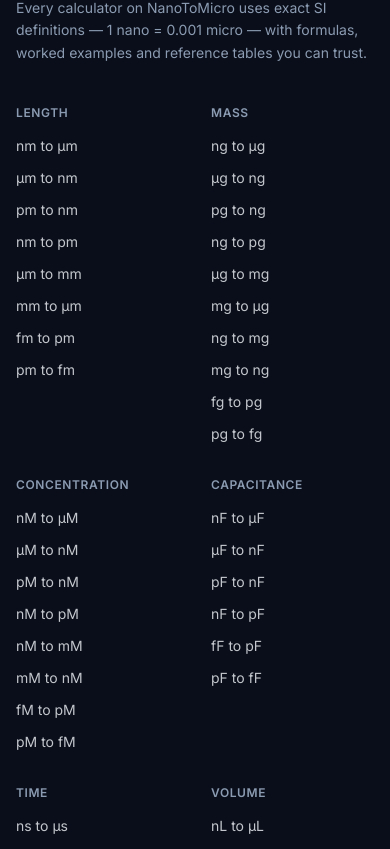
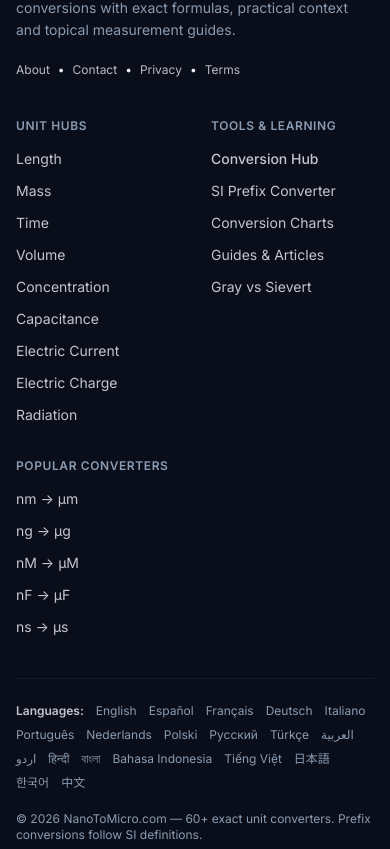
Before and after one commit to maryam-2021/NanoToMicro, a React (Vite) app in the folder app/: page / in a window 390 px wide. Shown: the part 6715-7564 px from the top of the page. Built offline with nearby package versions, Linux system fonts and the light colour scheme.

Commit message:
Connect navigation to authority hubs and languages

```diff
--- a/app/src/components/Layout.tsx
+++ b/app/src/components/Layout.tsx
@@ -1,6 +1,6 @@
 import { useState } from 'react';
 import { Link, NavLink } from 'react-router';
-import { Atom, BookOpen, ChevronDown, Menu, ArrowRightLeft, TableProperties } from 'lucide-react';
+import { Atom, BookOpen, ChevronDown, Menu, ArrowRightLeft, TableProperties, Languages } from 'lucide-react';
 import { Button } from '@/components/ui/button';
 import {
   DropdownMenu,
@@ -12,6 +12,9 @@
 } from '@/components/ui/dropdown-menu';
 import { Sheet, SheetContent, SheetHeader, SheetTitle, SheetTrigger } from '@/components/ui/sheet';
 import { CATEGORIES, CONVERTERS, getConverter } from '@/data/converters';
+import { CATEGORY_HUBS, categoryHubPath } from '@/data/category-hubs';
+import { LOCALIZED_HUBS } from '@/data/localized-hubs';
+import { converterPath } from '@/lib/routes';
 
 export function Layout({ children }: { children: React.ReactNode }) {
   const [open, setOpen] = useState(false);
@@ -24,9 +27,7 @@
             <span className="flex h-9 w-9 items-center justify-center rounded-lg bg-primary/15 text-primary">
               <Atom className="h-5 w-5" />
             </span>
-            <span className="text-lg">
-              Nano<span className="text-gradient-gold">To</span>Micro
-            </span>
+            <span className="text-lg">Nano<span className="text-gradient-gold">To</span>Micro</span>
           </Link>
 
           <nav className="hidden items-center gap-1 md:flex">
@@ -37,105 +38,99 @@
                 </Button>
               </DropdownMenuTrigger>
               <DropdownMenuContent align="start" className="max-h-[70vh] w-72 overflow-y-auto">
-                {CATEGORIES.map((cat) => (
+                {CATEGORIES.map((cat) => {
+                  const hubPath = categoryHubPath(cat.name);
+                  return (
                     <div key={cat.name}>
                       <DropdownMenuLabel className="text-xs uppercase tracking-wider text-muted-foreground">
-                      {cat.name}
+                        {hubPath ? <Link to={hubPath} className="hover:text-primary">{cat.name} hub</Link> : cat.name}
                       </DropdownMenuLabel>
                       {cat.slugs.map((slug) => {
                         const c = getConverter(slug)!;
                         return (
                           <DropdownMenuItem key={slug} asChild>
-                          <Link to={`/${slug}`} className="cursor-pointer">
+                            <Link to={converterPath(slug)} className="cursor-pointer">
                               {c.fromNamePlural} to {c.toNamePlural}
-                            <span className="ml-auto text-xs text-muted-foreground">
-                              {c.fromSymbol} → {c.toSymbol}
-                            </span>
+                              <span className="ml-auto text-xs text-muted-foreground">{c.fromSymbol} → {c.toSymbol}</span>
                             </Link>
                           </DropdownMenuItem>
                         );
                       })}
                       <DropdownMenuSeparator />
                     </div>
+                  );
+                })}
+                <DropdownMenuItem asChild>
+                  <Link to="/units/radiation/" className="cursor-pointer font-semibold text-primary">Radiation unit hub</Link>
+                </DropdownMenuItem>
+              </DropdownMenuContent>
+            </DropdownMenu>
+
+            <Button variant="ghost" asChild className="gap-1.5 text-sm font-medium">
+              <NavLink to="/nano-to-micro-conversion/"><Atom className="h-4 w-4 opacity-60" /> Conversion Hub</NavLink>
+            </Button>
+            <Button variant="ghost" asChild className="gap-1.5 text-sm font-medium">
+              <NavLink to="/si-prefix-converter/"><ArrowRightLeft className="h-4 w-4 opacity-60" /> SI Prefix</NavLink>
+            </Button>
+            <Button variant="ghost" asChild className="gap-1.5 text-sm font-medium">
+              <NavLink to="/guides/"><BookOpen className="h-4 w-4 opacity-60" /> Guides</NavLink>
+            </Button>
+
+            <DropdownMenu>
+              <DropdownMenuTrigger asChild>
+                <Button variant="ghost" className="gap-1.5 text-sm font-medium">
+                  <Languages className="h-4 w-4 opacity-60" /> Languages <ChevronDown className="h-4 w-4 opacity-60" />
+                </Button>
+              </DropdownMenuTrigger>
+              <DropdownMenuContent align="end" className="max-h-[70vh] w-56 overflow-y-auto">
+                <DropdownMenuItem asChild><Link to="/nano-to-micro-conversion/">English</Link></DropdownMenuItem>
+                <DropdownMenuSeparator />
+                {LOCALIZED_HUBS.map((locale) => (
+                  <DropdownMenuItem key={locale.code} asChild>
+                    <Link to={`/${locale.code}/`} lang={locale.code}>{locale.language}</Link>
+                  </DropdownMenuItem>
                 ))}
               </DropdownMenuContent>
             </DropdownMenu>
-            <Button variant="ghost" asChild className="gap-1.5 text-sm font-medium">
-              <NavLink to="/nano-to-micro-conversion/">
-                <Atom className="h-4 w-4 opacity-60" /> Conversion Hub
-              </NavLink>
-            </Button>
-            <Button variant="ghost" asChild className="gap-1.5 text-sm font-medium">
-              <NavLink to="/si-prefix-converter">
-                <ArrowRightLeft className="h-4 w-4 opacity-60" /> SI Prefix Converter
-              </NavLink>
-            </Button>
-            <Button variant="ghost" asChild className="gap-1.5 text-sm font-medium">
-              <NavLink to="/conversion-charts">
-                <TableProperties className="h-4 w-4 opacity-60" /> Charts
-              </NavLink>
-            </Button>
-            <Button variant="ghost" asChild className="gap-1.5 text-sm font-medium">
-              <NavLink to="/guides">
-                <BookOpen className="h-4 w-4 opacity-60" /> Guides
-              </NavLink>
-            </Button>
           </nav>
 
           <Sheet open={open} onOpenChange={setOpen}>
             <SheetTrigger asChild className="md:hidden">
-              <Button variant="ghost" size="icon" aria-label="Open menu">
-                <Menu className="h-5 w-5" />
-              </Button>
+              <Button variant="ghost" size="icon" aria-label="Open menu"><Menu className="h-5 w-5" /></Button>
             </SheetTrigger>
             <SheetContent side="right" className="w-80 overflow-y-auto">
-              <SheetHeader>
-                <SheetTitle className="flex items-center gap-2">
-                  <Atom className="h-5 w-5 text-primary" /> NanoToMicro
-                </SheetTitle>
-              </SheetHeader>
+              <SheetHeader><SheetTitle className="flex items-center gap-2"><Atom className="h-5 w-5 text-primary" /> NanoToMicro</SheetTitle></SheetHeader>
               <div className="mt-6 flex flex-col gap-1">
-                <Link
-                  to="/si-prefix-converter"
-                  onClick={() => setOpen(false)}
-                  className="rounded-md px-3 py-2 text-sm font-semibold text-primary hover:bg-accent"
-                >
-                  SI Prefix Converter
-                </Link>
-                <Link
-                  to="/conversion-charts"
-                  onClick={() => setOpen(false)}
-                  className="rounded-md px-3 py-2 text-sm font-semibold text-primary hover:bg-accent"
-                >
-                  Conversion Charts
-                </Link>
-                <Link
-                  to="/guides"
-                  onClick={() => setOpen(false)}
-                  className="rounded-md px-3 py-2 text-sm font-semibold text-primary hover:bg-accent"
-                >
-                  Guides & Articles
-                </Link>
-                {CATEGORIES.map((cat) => (
+                <Link to="/nano-to-micro-conversion/" onClick={() => setOpen(false)} className="rounded-md px-3 py-2 text-sm font-semibold text-primary hover:bg-accent">Conversion Hub</Link>
+                <Link to="/si-prefix-converter/" onClick={() => setOpen(false)} className="rounded-md px-3 py-2 text-sm font-semibold text-primary hover:bg-accent">SI Prefix Converter</Link>
+                <Link to="/conversion-charts/" onClick={() => setOpen(false)} className="rounded-md px-3 py-2 text-sm font-semibold text-primary hover:bg-accent">Conversion Charts</Link>
+                <Link to="/guides/" onClick={() => setOpen(false)} className="rounded-md px-3 py-2 text-sm font-semibold text-primary hover:bg-accent">Guides & Articles</Link>
+
+                {CATEGORIES.map((cat) => {
+                  const hubPath = categoryHubPath(cat.name);
+                  return (
                     <div key={cat.name} className="mt-3">
-                    <p className="px-3 pb-1 text-xs font-semibold uppercase tracking-wider text-muted-foreground">
-                      {cat.name}
-                    </p>
+                      {hubPath ? (
+                        <Link to={hubPath} onClick={() => setOpen(false)} className="block px-3 pb-1 text-xs font-semibold uppercase tracking-wider text-muted-foreground hover:text-primary">{cat.name} hub</Link>
+                      ) : (
+                        <p className="px-3 pb-1 text-xs font-semibold uppercase tracking-wider text-muted-foreground">{cat.name}</p>
+                      )}
                       {cat.slugs.map((slug) => {
                         const c = getConverter(slug)!;
-                      return (
-                        <Link
-                          key={slug}
-                          to={`/${slug}`}
-                          onClick={() => setOpen(false)}
-                          className="block rounded-md px-3 py-2 text-sm hover:bg-accent"
-                        >
-                          {c.fromNamePlural} to {c.toNamePlural}
-                        </Link>
+                        return <Link key={slug} to={converterPath(slug)} onClick={() => setOpen(false)} className="block rounded-md px-3 py-2 text-sm hover:bg-accent">{c.fromNamePlural} to {c.toNamePlural}</Link>;
+                      })}
+                    </div>
                   );
                 })}
+
+                <Link to="/units/radiation/" onClick={() => setOpen(false)} className="mt-3 rounded-md px-3 py-2 text-sm font-semibold text-primary hover:bg-accent">Radiation unit hub</Link>
+
+                <div className="mt-4 border-t border-border pt-4">
+                  <p className="px-3 pb-2 text-xs font-semibold uppercase tracking-wider text-muted-foreground">Languages</p>
+                  <div className="grid grid-cols-2 gap-1">
+                    {LOCALIZED_HUBS.map((locale) => <Link key={locale.code} to={`/${locale.code}/`} lang={locale.code} onClick={() => setOpen(false)} className="rounded-md px-3 py-2 text-sm hover:bg-accent">{locale.language}</Link>)}
                   </div>
-                ))}
+                </div>
               </div>
             </SheetContent>
           </Sheet>
@@ -146,69 +141,54 @@
 
       <footer className="border-t border-border/70 bg-card/40">
         <div className="mx-auto w-full max-w-6xl px-4 py-12 sm:px-6">
-          <div className="grid gap-10 md:grid-cols-[1.2fr_2fr]">
+          <div className="grid gap-10 lg:grid-cols-[1.2fr_2.2fr]">
             <div>
-              <div className="flex items-center gap-2.5 font-extrabold">
-                <span className="flex h-9 w-9 items-center justify-center rounded-lg bg-primary/15 text-primary">
-                  <Atom className="h-5 w-5" />
-                </span>
-                Nano<span className="text-gradient-gold">To</span>Micro
+              <div className="flex items-center gap-2.5 font-extrabold"><span className="flex h-9 w-9 items-center justify-center rounded-lg bg-primary/15 text-primary"><Atom className="h-5 w-5" /></span>Nano<span className="text-gradient-gold">To</span>Micro</div>
+              <p className="mt-4 max-w-sm text-sm leading-relaxed text-muted-foreground">Focused nano, micro and neighboring SI-prefix conversions with exact formulas, practical context and topical measurement guides.</p>
+              <div className="mt-5 flex flex-wrap gap-2 text-xs">
+                <Link to="/about/" className="text-foreground/75 hover:text-primary">About</Link><span>•</span>
+                <Link to="/contact/" className="text-foreground/75 hover:text-primary">Contact</Link><span>•</span>
+                <Link to="/privacy/" className="text-foreground/75 hover:text-primary">Privacy</Link><span>•</span>
+                <Link to="/terms/" className="text-foreground/75 hover:text-primary">Terms</Link>
               </div>
-              <p className="mt-4 max-w-sm text-sm leading-relaxed text-muted-foreground">
-                The dedicated home of nano ↔ micro conversions. Every calculator on NanoToMicro uses exact SI
-                definitions — 1 nano = 0.001 micro — with formulas, worked examples and reference tables you can trust.
-              </p>
             </div>
-            <div className="grid grid-cols-2 gap-8 sm:grid-cols-3 lg:grid-cols-4">
-              {CATEGORIES.map((cat) => (
-                <div key={cat.name}>
-                  <p className="mb-3 text-xs font-semibold uppercase tracking-wider text-muted-foreground">
-                    {cat.name}
-                  </p>
+
+            <div className="grid grid-cols-2 gap-8 sm:grid-cols-3">
+              <div>
+                <p className="mb-3 text-xs font-semibold uppercase tracking-wider text-muted-foreground">Unit hubs</p>
                 <ul className="space-y-2">
-                    {cat.slugs.map((slug) => {
-                      const c = getConverter(slug)!;
-                      return (
-                        <li key={slug}>
-                          <Link to={`/${slug}`} className="text-sm text-foreground/80 hover:text-primary">
-                            {c.fromSymbol} to {c.toSymbol}
-                          </Link>
-                        </li>
-                      );
-                    })}
+                  {CATEGORY_HUBS.map((hub) => <li key={hub.slug}><Link to={`/units/${hub.slug}/`} className="text-sm text-foreground/80 hover:text-primary">{hub.name}</Link></li>)}
                 </ul>
               </div>
-              ))}
               <div>
-                <p className="mb-3 text-xs font-semibold uppercase tracking-wider text-muted-foreground">Tools</p>
+                <p className="mb-3 text-xs font-semibold uppercase tracking-wider text-muted-foreground">Tools & learning</p>
                 <ul className="space-y-2">
-                  <li>
-                    <Link to="/nano-to-micro-conversion/" className="text-sm text-foreground/80 hover:text-primary font-medium">
-                      Conversion Hub (10⁻⁹ to 10⁻⁶)
-                    </Link>
-                  </li>
-                  <li>
-                    <Link to="/si-prefix-converter" className="text-sm text-foreground/80 hover:text-primary">
-                      SI Prefix Converter
-                    </Link>
-                  </li>
-                  <li>
-                    <Link to="/conversion-charts" className="text-sm text-foreground/80 hover:text-primary">
-                      Conversion Charts
-                    </Link>
-                  </li>
-                  <li>
-                    <Link to="/guides" className="text-sm text-foreground/80 hover:text-primary">
-                      Guides & Articles
-                    </Link>
-                  </li>
+                  <li><Link to="/nano-to-micro-conversion/" className="text-sm text-foreground/80 hover:text-primary font-medium">Conversion Hub</Link></li>
+                  <li><Link to="/si-prefix-converter/" className="text-sm text-foreground/80 hover:text-primary">SI Prefix Converter</Link></li>
+                  <li><Link to="/conversion-charts/" className="text-sm text-foreground/80 hover:text-primary">Conversion Charts</Link></li>
+                  <li><Link to="/guides/" className="text-sm text-foreground/80 hover:text-primary">Guides & Articles</Link></li>
+                  <li><Link to="/radiation/gray-vs-sievert/" className="text-sm text-foreground/80 hover:text-primary">Gray vs Sievert</Link></li>
+                </ul>
+              </div>
+              <div>
+                <p className="mb-3 text-xs font-semibold uppercase tracking-wider text-muted-foreground">Popular converters</p>
+                <ul className="space-y-2">
+                  {['nanometers-to-micrometers', 'nanograms-to-micrograms', 'nanomolar-to-micromolar', 'nanofarads-to-microfarads', 'nanoseconds-to-microseconds'].map((slug) => {
+                    const c = getConverter(slug)!;
+                    return <li key={slug}><Link to={converterPath(slug)} className="text-sm text-foreground/80 hover:text-primary">{c.fromSymbol} → {c.toSymbol}</Link></li>;
+                  })}
                 </ul>
               </div>
             </div>
           </div>
-          <div className="mt-10 border-t border-border/60 pt-6 text-xs text-muted-foreground">
-            © {new Date().getFullYear()} NanoToMicro.com — {CONVERTERS.length}+ exact nano & micro unit converters. All
-            conversions follow SI (International System of Units) definitions.
+
+          <div className="mt-10 border-t border-border/60 pt-6">
+            <div className="flex flex-wrap items-center gap-x-3 gap-y-2 text-xs text-muted-foreground">
+              <span className="font-semibold text-foreground/80">Languages:</span>
+              <Link to="/nano-to-micro-conversion/" className="hover:text-primary">English</Link>
+              {LOCALIZED_HUBS.map((locale) => <Link key={locale.code} to={`/${locale.code}/`} lang={locale.code} className="hover:text-primary">{locale.language}</Link>)}
+            </div>
+            <p className="mt-5 text-xs text-muted-foreground">© {new Date().getFullYear()} NanoToMicro.com — {CONVERTERS.length}+ exact unit converters. Prefix conversions follow SI definitions.</p>
           </div>
         </div>
       </footer>
```
Lines whose indentation alone changed are shown as unchanged.
